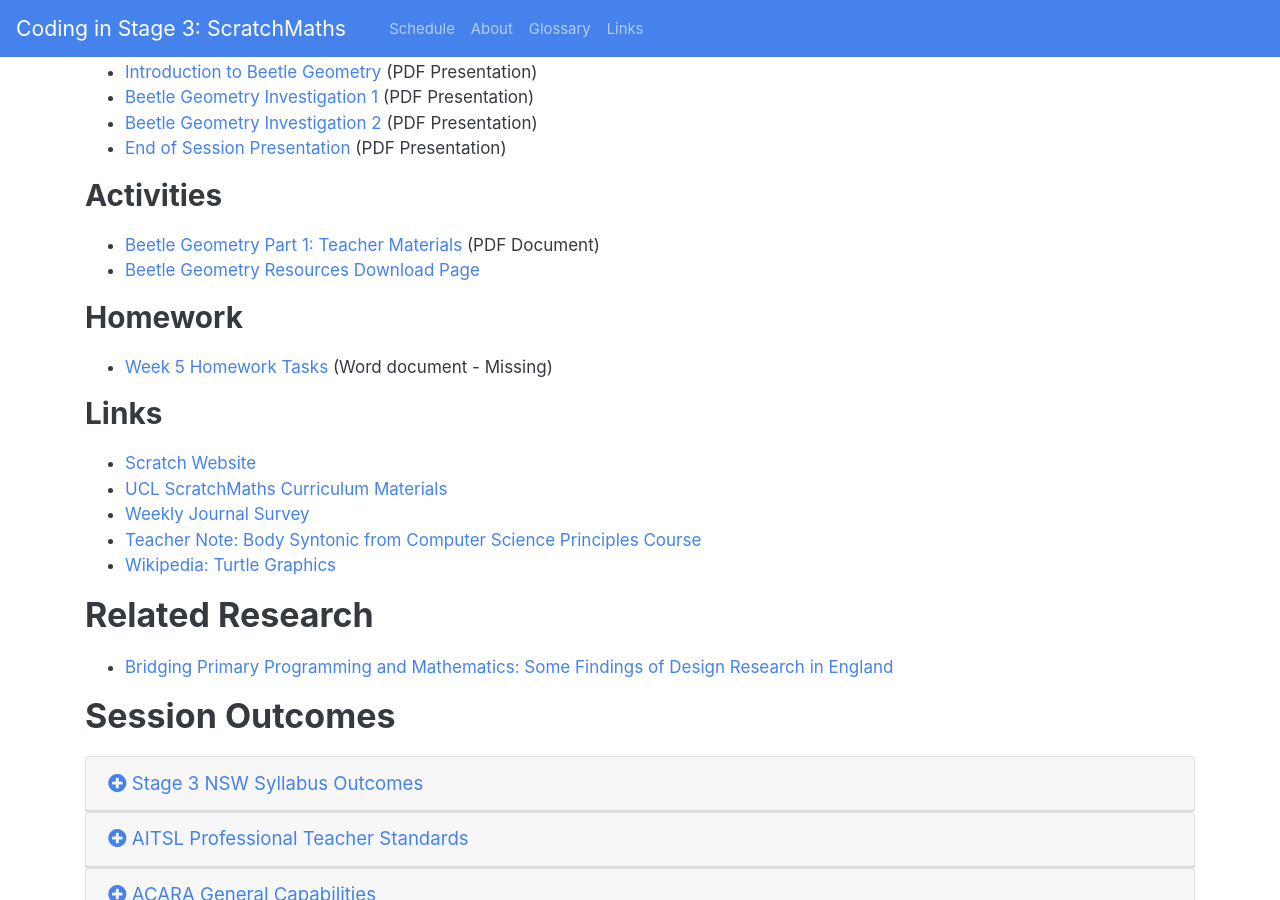
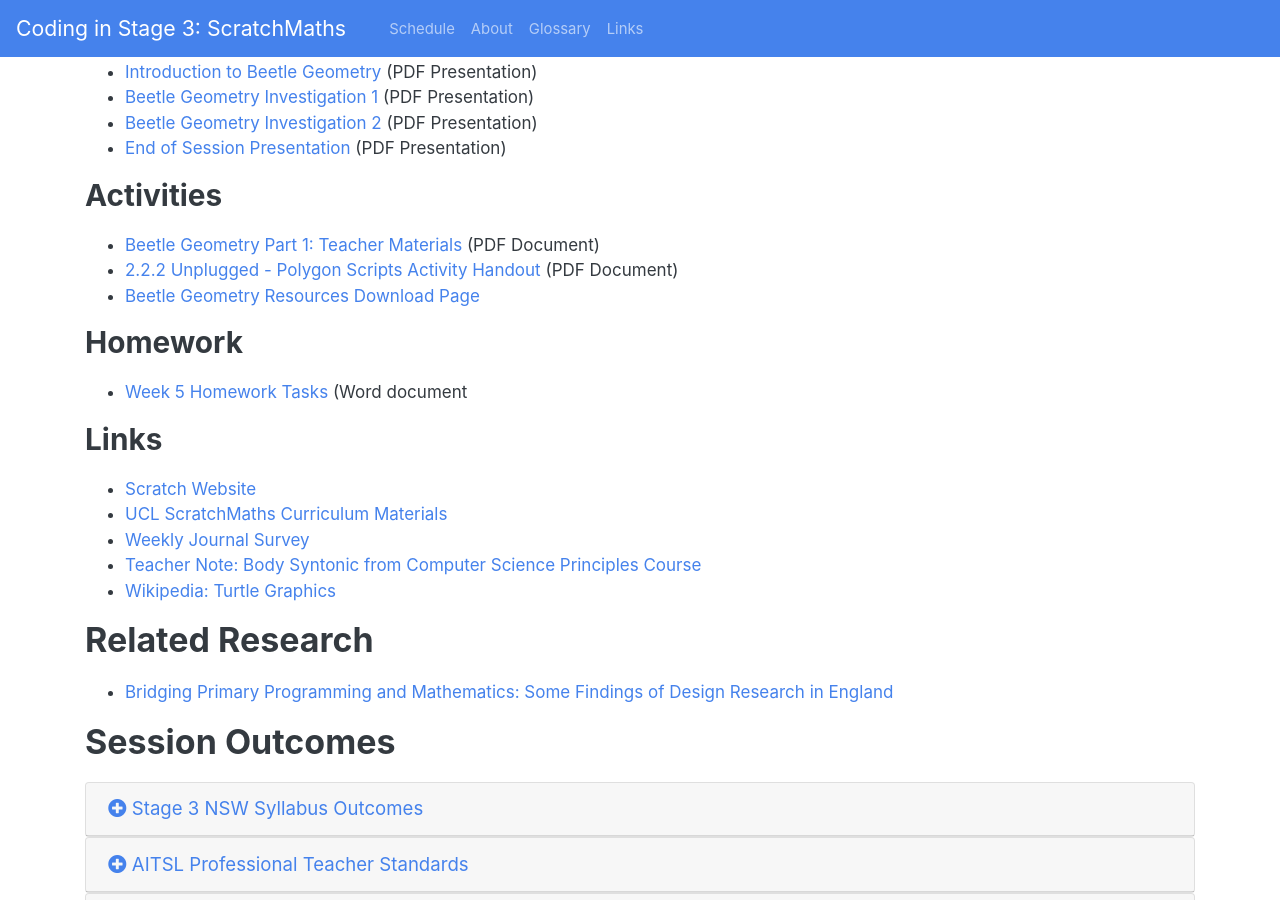
Before and after one commit to cs4s/2018, a Jekyll site: the page built from maths/week-5/index.md, in a window 1280 px wide and 900 px high, scrolled down 659 px. Built offline with Jekyll 4.4.1, drawn with Linux system fonts in a browser that asks for light colours.

Commit message:
Changes Maths week 5 page to include homework tasks

```diff
--- a/maths/week-5/index.md
+++ b/maths/week-5/index.md
@@ -29,11 +29,12 @@ The **computational concepts** covered in this Module include: *Sequences*, *Ope
 ### Activities
 
 - [Beetle Geometry Part 1: Teacher Materials]({{ site.drive_url | append: '1a6asI3r-V8Okub8-deUy2yzWsdn2JM21' }}){:target="_blank"} (PDF Document)
+- [2.2.2 Unplugged - Polygon Scripts Activity Handout]({{ site.drive_url | append: '1lnDTH5nUYWdpazN1dUbbbJKl5HmycyDW' }}){:target="_blank"} (PDF Document)
 - [Beetle Geometry Resources Download Page](http://www.ucl.ac.uk/ioe/research/projects/scratchmaths/curriculum-materials/module-2-beetle-geometry){:target="_blank"}
 
 ### Homework
 
-- [Week 5 Homework Tasks]({{ site.drive_url | append: '' }}) (Word document - Missing)
+- [Week 5 Homework Tasks]({{ site.drive_url | append: '1LOal9noLtqx32heD0_WLgD13EEnTHyh6' }}) (Word document
 
 ### Links
 
```
Also changed, not shown: maths/index.md (+1 -1 lines), maths/week-5/presentations/images/make_new_block.png.
